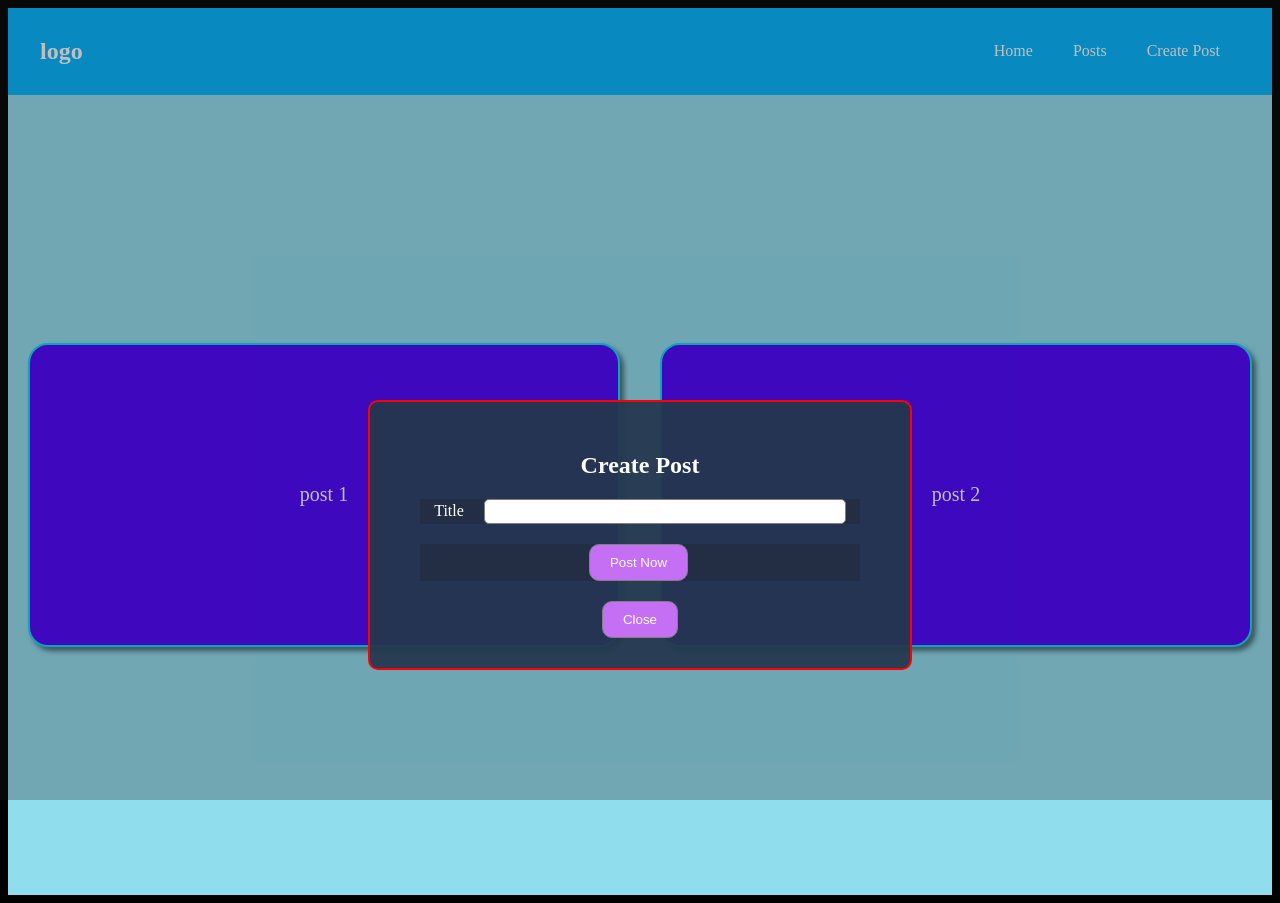
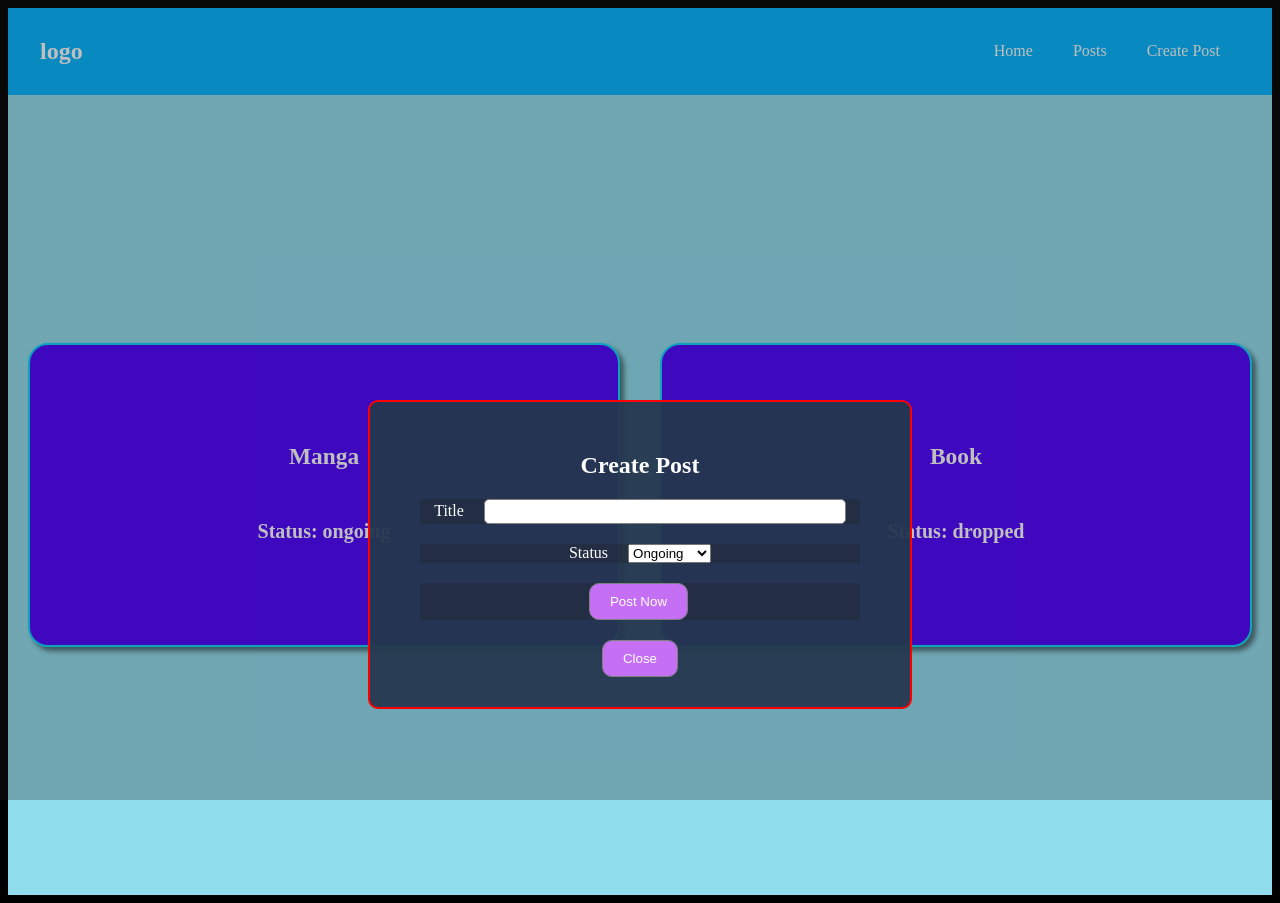
Before and after one commit to kar3a-A/Nodejs-course, a React (Vite) app: page / in a window 1280 px wide. Both pictures are taken after a click on the item "Create Post". Built offline with nearby package versions, Linux system fonts and the light colour scheme.

Commit message:
react two way databinding with select box

```diff
--- a/src/App.jsx
+++ b/src/App.jsx
@@ -13,11 +13,13 @@
   const [posts, setposts] = useState([
     {
       id: 1,
-      title: "post 1"
+      title: "Manga",
+      status: "ongoing"
     },
     {
       id: 2,
-      title: "post 2"
+      title: "Book",
+      status: "dropped"
     },
 
   ])
--- a/src/components/PostForm/PostForm.jsx
+++ b/src/components/PostForm/PostForm.jsx
@@ -1,4 +1,4 @@
-import { useRef } from 'react'
+import { useRef, useState } from 'react'
 import styles from './PostForm.module.css'
 
 // eslint-disable-next-line react/prop-types
@@ -13,19 +13,29 @@
       e.preventDefault();
       let post = {
         id: Math.floor(Math.random()*10000),
-        title: title.current && title.current.value
+        title: title.current && title.current.value,
+        status: status
       }
       resetForm()
       addPost(post)
     }
+    const [status, setStatus] = useState("ongoing")
   return (
     <>
       <form className={styles.postForm}
         onSubmit={uploadPost}>
-        <h2>Create Post</h2>
+        <h2>Create Post </h2>
         <div className={styles.formControl}>
             <label htmlFor="">Title</label>
             <input type="text" ref={title}/>
+        </div>
+        <div className={styles.formControl}>
+            <label htmlFor="">Status</label>
+            <select name="" id="" value={status} onChange={(e)=>setStatus(e.target.value)}>
+              <option value="dropped">Dropped</option>
+              <option value="ongoing">Ongoing</option>
+              <option value="upcoming">Upcoming</option>
+            </select>
         </div>
         <p>{title.current && title.current.value}</p>
 
--- a/src/components/PostsList/PostsList.css
+++ b/src/components/PostsList/PostsList.css
@@ -6,6 +6,7 @@
     display: flex;
     max-width:initial;
     flex-wrap: wrap;
+
     justify-content: center;
     align-items: center;
 }
@@ -23,6 +24,7 @@
     width: 300px;
     height: 300px;
     display: flex;
+    flex-direction: column;
     justify-content: center;
     align-items: center;
     font-size: 20px;
--- a/src/components/PostsList/PostsList.jsx
+++ b/src/components/PostsList/PostsList.jsx
@@ -11,7 +11,9 @@
         { posts.map((post)=>{
           return (
           <div key={post.id} className={`single-post ${styles.card}`}>
-              {post.title}
+              <h3>{post.title}</h3>
+              <h4>Status: {post.status}</h4>
+
             </div>
           )
           })
```
